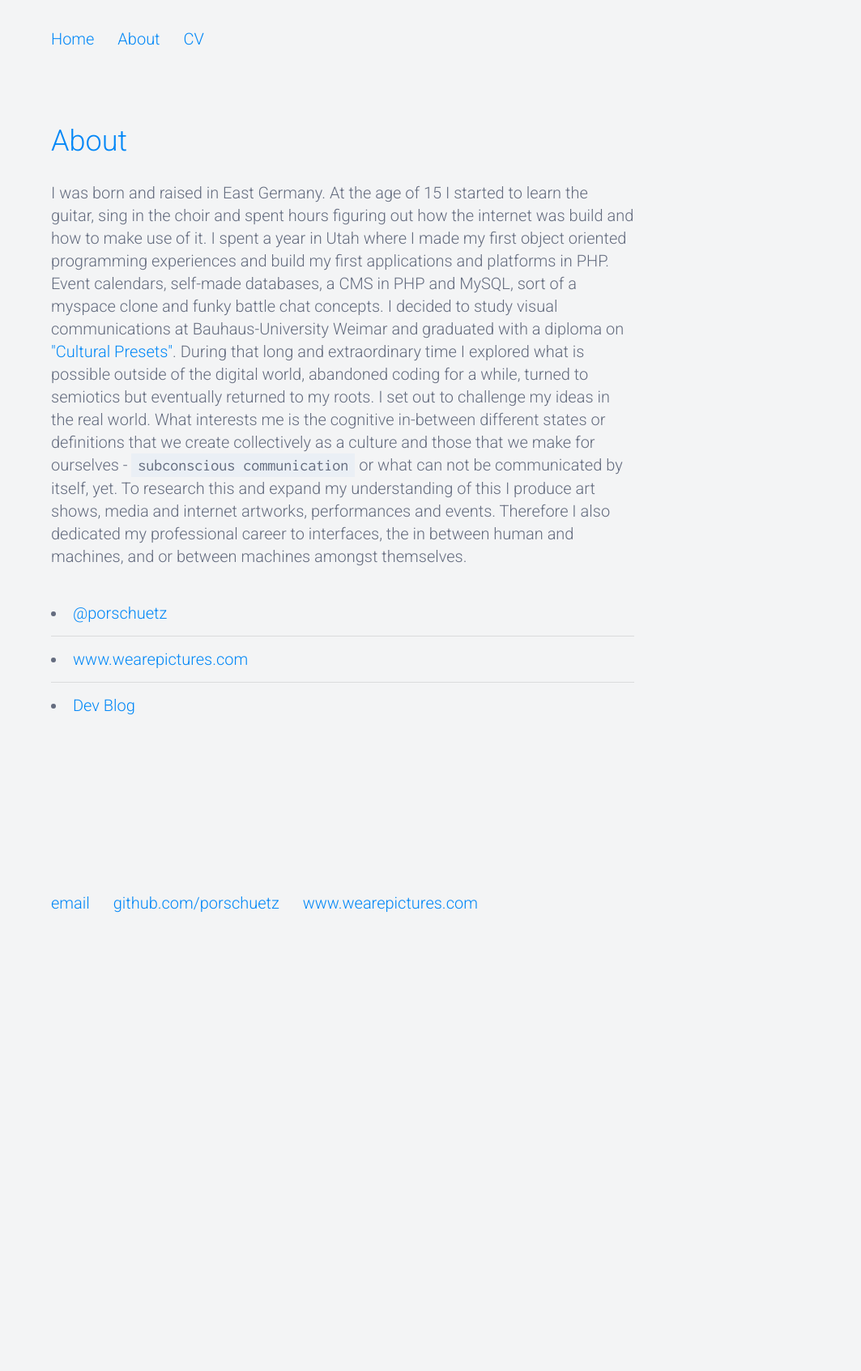
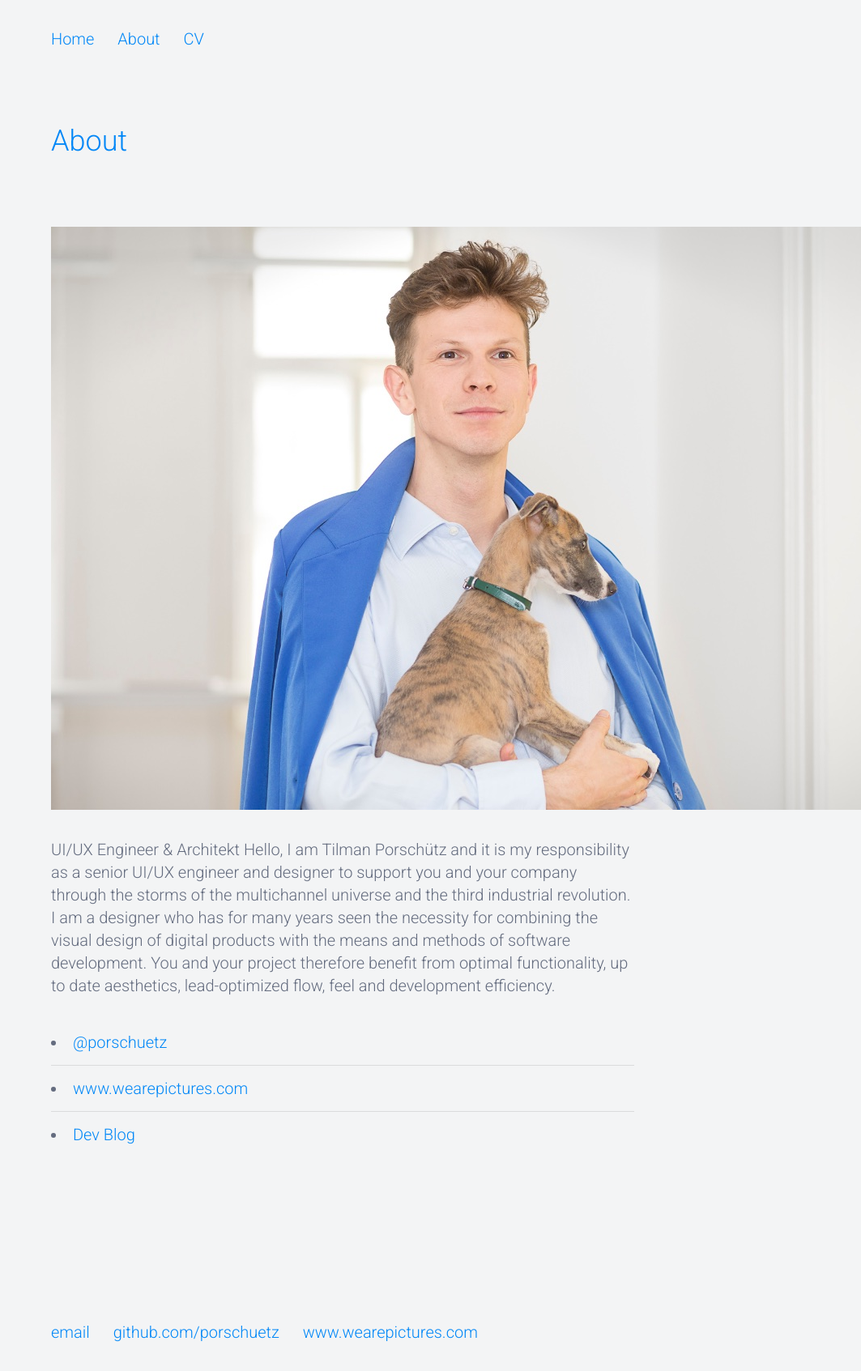
Before and after one commit to mandymozart/mandymozart, a Jekyll site: the page built from about/index.html, in a window 1280 px wide. Shown: the whole page at 81% size, without its empty margins (217-1280 px from the left). Built offline with Jekyll 4.4.1, drawn with Linux system fonts in a browser that asks for light colours; before the commit the page ends 1163 px from its top, so only the background shows below that.

Commit message:
added different about text and picture by eva keleti

```diff
--- a/about/index.html
+++ b/about/index.html
@@ -5,10 +5,16 @@ title: About Tilman Porschuetz
 
 		<section class="about">
 			<h1>About</h1>
-			<p>I was born and raised in East Germany. At the age of 15 I started to learn the guitar, sing in the choir and spent hours figuring out how the internet was build and how to make use of it.
-				I spent a year in Utah where I made my first object oriented programming experiences and build my first applications and platforms in PHP. Event calendars, self-made databases, a CMS in PHP and MySQL, sort of a myspace clone and funky battle chat concepts. I decided to study visual communications at Bauhaus-University Weimar and graduated with a diploma on <a href="https://leanpub.com/nothingtosell-culturalpresets" target="_blank">"Cultural Presets"</a>. During that long and extraordinary time I explored what is possible outside of the digital world, abandoned coding for a while, turned to semiotics but eventually returned to my roots. I set out to challenge my ideas in the real world. What interests me is the cognitive in-between different states or definitions that we create collectively as a culture and those that we make for ourselves - <code>subconscious communication</code> or what can not be communicated by itself, <i>yet</i>.
-			To research this and expand my understanding of this I produce art shows, media and internet artworks, performances and events.
-			Therefore I also dedicated my professional career to interfaces, the in between human and machines, and or between machines amongst themselves.</p>
+			<div class="avatar">
+				<img src="{{ site.baseurl }}/images/tilmanporschuetz_portrait_eva_keleti.jpg" id="portrait" />
+			</div>
+			<p>UI/UX Engineer & Architekt
+				Hello, I am Tilman Porschütz and it is my responsibility as a senior UI/UX engineer and designer
+				to support you and your company through the storms of the multichannel universe and the third
+				industrial revolution. I am a designer who has for many years seen the necessity for combining
+				the visual design of digital products with the means and methods of software development.
+				You and your project therefore benefit from optimal functionality, up to date aesthetics,
+				lead-optimized flow, feel and development efficiency.</p>
 
 			<ul class="contacts">
 				<li><a href="http://www.twitter.com/porschuetz">@porschuetz</a></li>
```
Also changed, not shown: images/tilmanporschuetz_portrait_eva_keleti.jpg (added).
